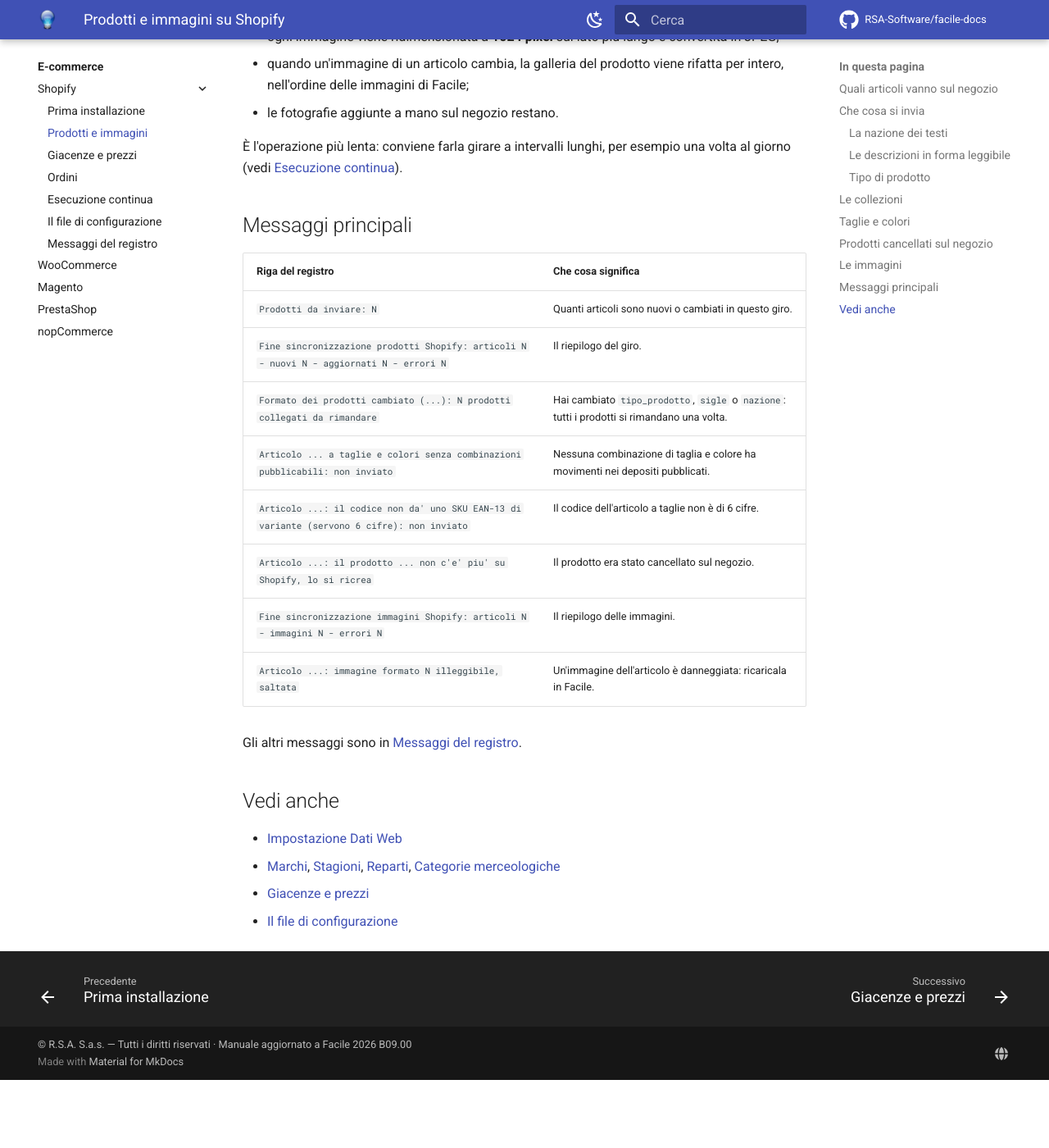
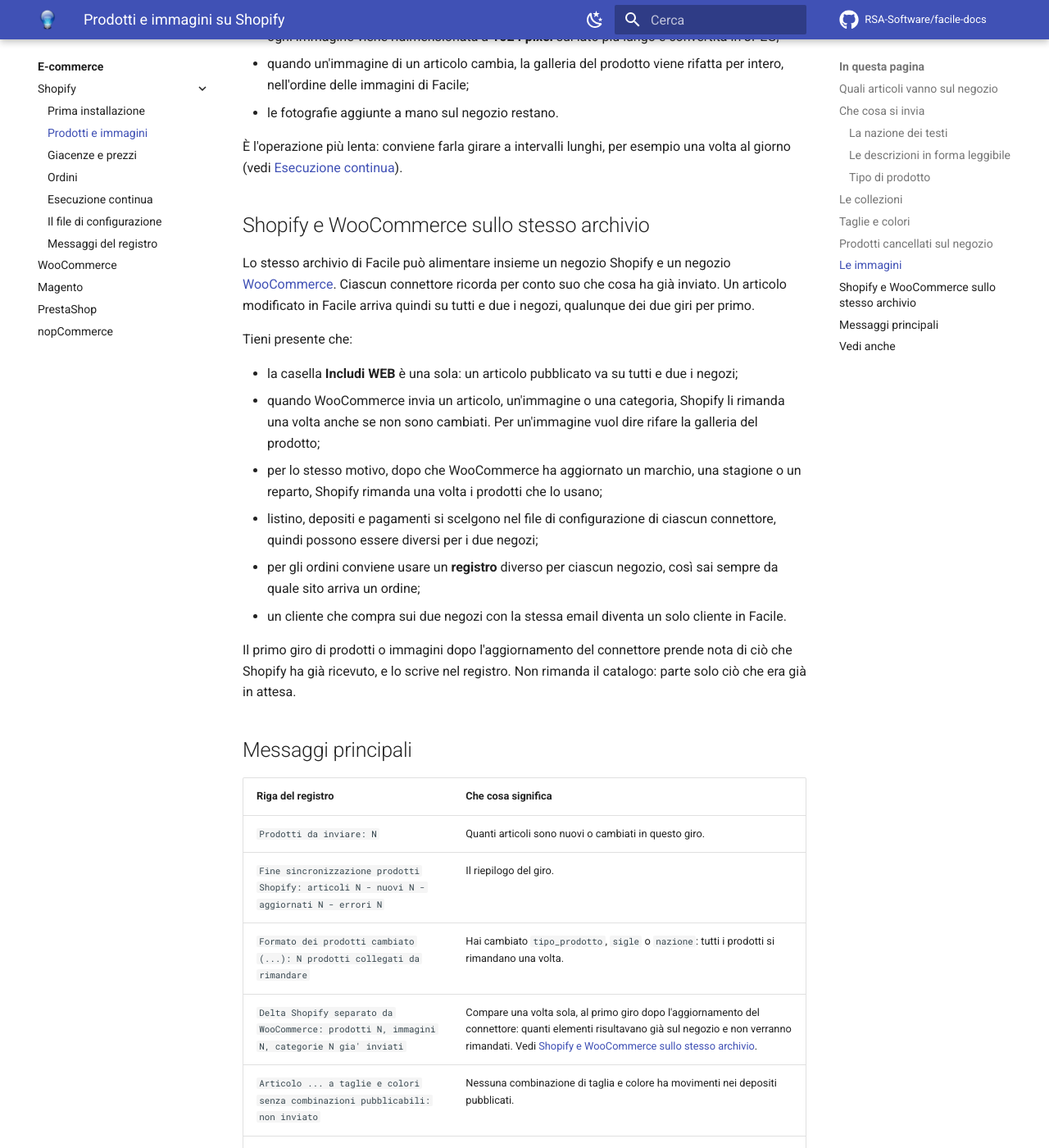
Before and after one commit to RSA-Software/facile-docs, an MkDocs documentation site: the page built from docs/moduli/ecommerce/shopify/prodotti-e-immagini.md, in a window 1280 px wide and 1400 px high, scrolled down 4291 px. Shown: the whole window at 82% size. Built offline with MkDocs 1.6.1 and Material for MkDocs 9.7.7, drawn with Linux system fonts in a browser that asks for light colours; comment, search, counter and statistics services are not loaded; before the commit the page ends 5608 px from its top, so only the background shows below that.

Commit message:
E-commerce: Shopify e WooCommerce sullo stesso archivio
Ciascun connettore ricorda per conto suo che cosa ha inviato: una modifica
in Facile arriva su tutti e due i negozi. Cosa tenere presente (Includi WEB
unico, rinvii una tantum, registri separati per gli ordini) e il messaggio
del primo giro dopo l'aggiornamento.

Co-Authored-By: Claude Opus 5.5 <noreply@anthropic.com>

```diff
--- a/docs/moduli/ecommerce/shopify/prodotti-e-immagini.md
+++ b/docs/moduli/ecommerce/shopify/prodotti-e-immagini.md
@@ -172,6 +172,33 @@ collegati:
 È l'operazione più lenta: conviene farla girare a intervalli lunghi, per
 esempio una volta al giorno (vedi [Esecuzione continua](ciclo.md)).
 
+## Shopify e WooCommerce sullo stesso archivio
+
+Lo stesso archivio di Facile può alimentare insieme un negozio Shopify e un
+negozio [WooCommerce](../woocommerce.md). Ciascun connettore ricorda per conto
+suo che cosa ha già inviato. Un articolo modificato in Facile arriva quindi su
+tutti e due i negozi, qualunque dei due giri per primo.
+
+Tieni presente che:
+
+- la casella **Includi WEB** è una sola: un articolo pubblicato va su tutti e
+  due i negozi;
+- quando WooCommerce invia un articolo, un'immagine o una categoria, Shopify
+  li rimanda una volta anche se non sono cambiati. Per un'immagine vuol dire
+  rifare la galleria del prodotto;
+- per lo stesso motivo, dopo che WooCommerce ha aggiornato un marchio, una
+  stagione o un reparto, Shopify rimanda una volta i prodotti che lo usano;
+- listino, depositi e pagamenti si scelgono nel file di configurazione di
+  ciascun connettore, quindi possono essere diversi per i due negozi;
+- per gli ordini conviene usare un **registro** diverso per ciascun negozio,
+  così sai sempre da quale sito arriva un ordine;
+- un cliente che compra sui due negozi con la stessa email diventa un solo
+  cliente in Facile.
+
+Il primo giro di prodotti o immagini dopo l'aggiornamento del connettore
+prende nota di ciò che Shopify ha già ricevuto, e lo scrive nel registro.
+Non rimanda il catalogo: parte solo ciò che era già in attesa.
+
 ## Messaggi principali
 
 | Riga del registro | Che cosa significa |
@@ -179,6 +206,7 @@ esempio una volta al giorno (vedi [Esecuzione continua](ciclo.md)).
 | `Prodotti da inviare: N` | Quanti articoli sono nuovi o cambiati in questo giro. |
 | `Fine sincronizzazione prodotti Shopify: articoli N - nuovi N - aggiornati N - errori N` | Il riepilogo del giro. |
 | `Formato dei prodotti cambiato (...): N prodotti collegati da rimandare` | Hai cambiato `tipo_prodotto`, `sigle` o `nazione`: tutti i prodotti si rimandano una volta. |
+| `Delta Shopify separato da WooCommerce: prodotti N, immagini N, categorie N gia' inviati` | Compare una volta sola, al primo giro dopo l'aggiornamento del connettore: quanti elementi risultavano già sul negozio e non verranno rimandati. Vedi [Shopify e WooCommerce sullo stesso archivio](#shopify-e-woocommerce-sullo-stesso-archivio). |
 | `Articolo ... a taglie e colori senza combinazioni pubblicabili: non inviato` | Nessuna combinazione di taglia e colore ha movimenti nei depositi pubblicati. |
 | `Articolo ...: il codice non da' uno SKU EAN-13 di variante (servono 6 cifre): non inviato` | Il codice dell'articolo a taglie non è di 6 cifre. |
 | `Articolo ...: il prodotto ... non c'e' piu' su Shopify, lo si ricrea` | Il prodotto era stato cancellato sul negozio. |
```
Also changed, not shown: docs/moduli/ecommerce/woocommerce.md (+5 -0 lines).
